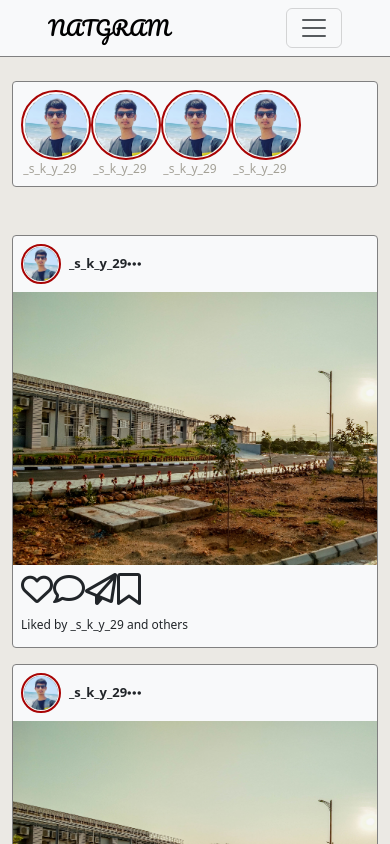
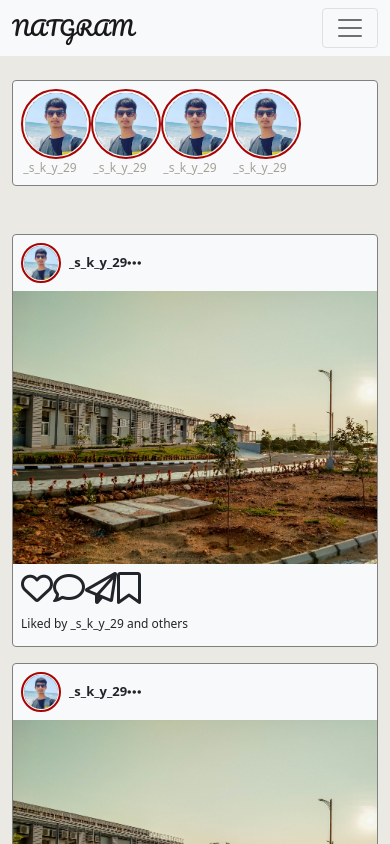
Before and after one commit to santo75/natgram, a React (Create React App) app: page / in a window 390 px wide. Shown: the top 844 px of the page. Built offline with nearby package versions, Linux system fonts and the light colour scheme.

Commit message:
Navbar bug fixed

```diff
--- a/package.json
+++ b/package.json
@@ -7,6 +7,8 @@
 		"@testing-library/jest-dom": "^5.11.9",
 		"@testing-library/react": "^11.2.5",
 		"@testing-library/user-event": "^12.7.1",
+		"bootstrap": "^5.0.2",
+		"mini-css-extract-plugin": "^0.11.3",
 		"react": "^17.0.1",
 		"react-dom": "^17.0.1",
 		"react-scripts": "4.0.2",
--- a/public/index.html
+++ b/public/index.html
@@ -48,15 +48,5 @@
       To begin the development, run `npm start` or `yarn start`.
       To create a production bundle, use `npm run build` or `yarn build`.
     -->
-		<script
-			src="https://code.jquery.com/jquery-3.5.1.slim.min.js"
-			integrity="sha384-DfXdz2htPH0lsSSs5nCTpuj/zy4C+OGpamoFVy38MVBnE+IbbVYUew+OrCXaRkfj"
-			crossorigin="anonymous"
-		></script>
-		<script
-			src="https://cdn.jsdelivr.net/npm/popper.js@1.16.1/dist/umd/popper.min.js"
-			integrity="sha384-9/reFTGAW83EW2RDu2S0VKaIzap3H66lZH81PoYlFhbGU+6BZp6G7niu735Sk7lN"
-			crossorigin="anonymous"
-		></script>
 	</body>
 </html>
--- a/src/common/navbar.jsx
+++ b/src/common/navbar.jsx
@@ -2,15 +2,16 @@ import profilePic from "../assets/image/profilePic.jpeg";
 
 const Navbar = () => {
 	return (
-		<nav className="navbar nav-bar navbar-expand-lg navbar-light bg-light px-5">
+		<nav className="navbar navbar-expand-lg navbar-light bg-light">
+			<div className="container-fluid">
 				<a className="navbar-brand natgram-text" href="#">
 					NATGRAM
 				</a>
 				<button
 					className="navbar-toggler"
 					type="button"
-				data-toggle="collapse"
-				data-target="#navbarNav"
+					data-bs-toggle="collapse"
+					data-bs-target="#navbarNav"
 					aria-controls="navbarNav"
 					aria-expanded="false"
 					aria-label="Toggle navigation"
@@ -47,6 +48,7 @@ const Navbar = () => {
 						</li>
 					</ul>
 				</div>
+			</div>
 		</nav>
 	);
 };
--- a/src/components/home.jsx
+++ b/src/components/home.jsx
@@ -35,7 +35,7 @@ class Home extends Component {
 	render() {
 		return (
 			<div className="App">
-				<Navbar />
+				<Navbar className="d-none d-md-block" />
 				<div className="container">
 					<div className="row">
 						<div className="col-12 col-md-7">
--- a/src/index.js
+++ b/src/index.js
@@ -4,6 +4,8 @@ import "./index.css";
 import App from "./App";
 import reportWebVitals from "./reportWebVitals";
 import "bootstrap/dist/css/bootstrap.min.css";
+import "../node_modules/bootstrap/dist/css/bootstrap.css";
+import "../node_modules/bootstrap/dist/js/bootstrap.min.js";
 
 ReactDOM.render(
 	<React.StrictMode>
```
Also changed, not shown: 1 other file (tests, documents, lock files or other folders). Lines whose indentation alone changed are shown as unchanged.
